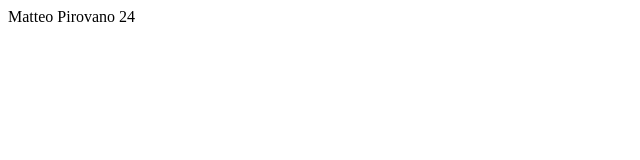
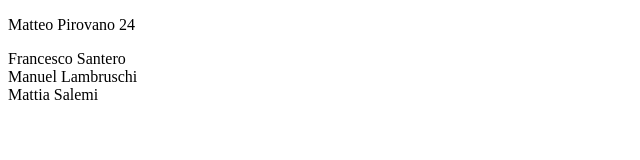
Before and after one commit to MatteoPirovano/js-oggetti-studenti, a plain HTML site: page index.html in a window 1280 px wide. Shown: the whole page, without its empty margins (0-640 px from the left). Drawn offline with nearby package versions, Linux system fonts and the light colour scheme.

Commit message:
Secondo commit

```diff
--- a/index.html
+++ b/index.html
@@ -9,6 +9,7 @@
   <script src="js/script.js" charset="utf-8"></script>
 </head>
 <body>
-  <span id="studente"></span>
+  <p id="studente"></p>
+  <p id="nomi_cognomi"></p>
 </body>
 </html>
--- a/js/script.js
+++ b/js/script.js
@@ -34,7 +34,24 @@ var elencoStudenti = [
   }
 ];
 
-
+for (var i = 0; i < elencoStudenti.length; i++) {
+  var studenti= elencoStudenti[i];
+  var nome = studenti["nome"];
+  var cognome = studenti["cognome"];
+  document.getElementById('nomi_cognomi').innerHTML+= nome + ' '+ cognome + '<br>' ;
+};
 
 
 });
+
+
+// var etaTotale = 0;
+// for(var i = 0; i < classe22.length; i++) {
+//   var studente = classe22[i];
+//   console.log(studente);
+//
+//   var eta = studenti["eta"];
+//   console.log(eta);
+//
+//   etaTotale = etaTotale + eta;
+// }
```
